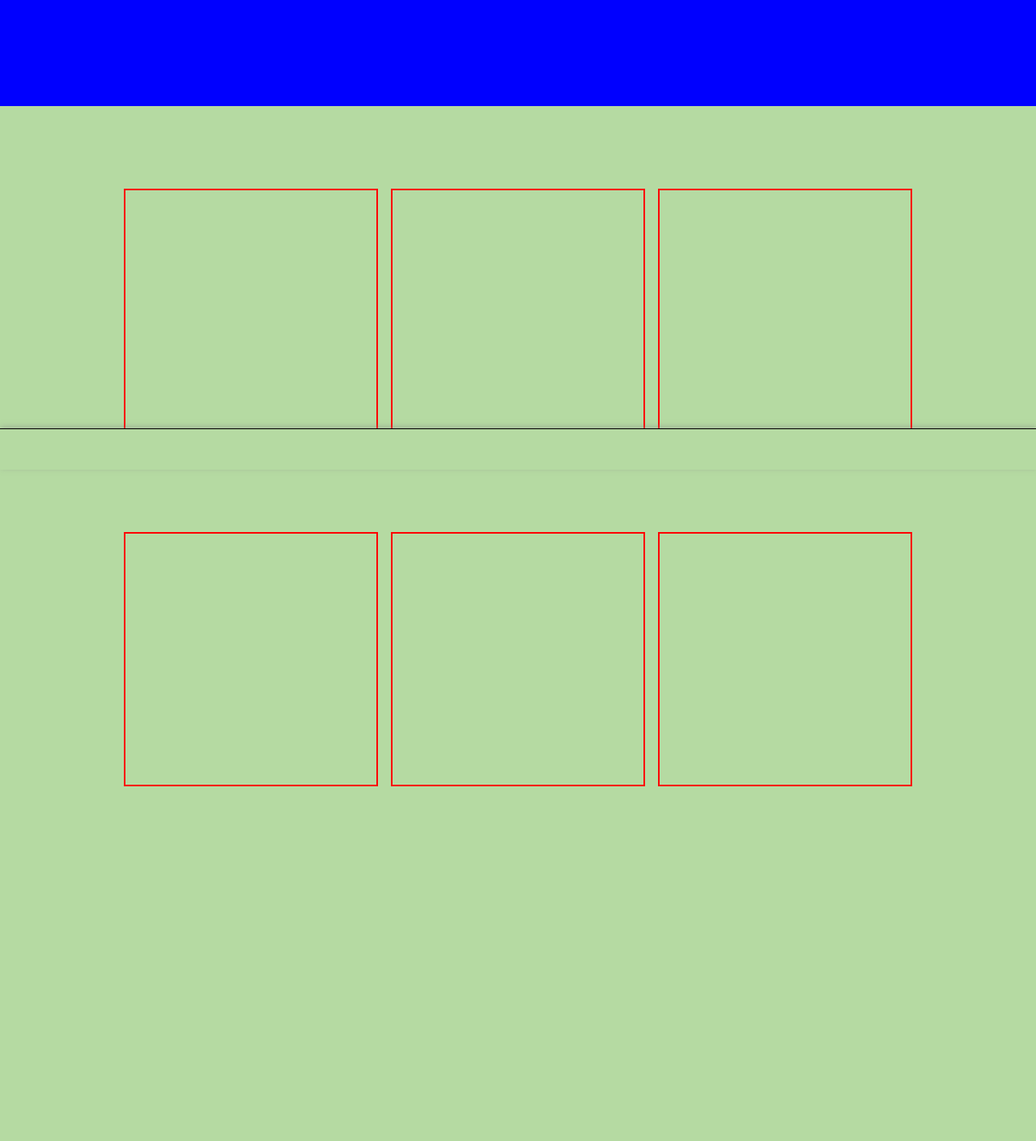
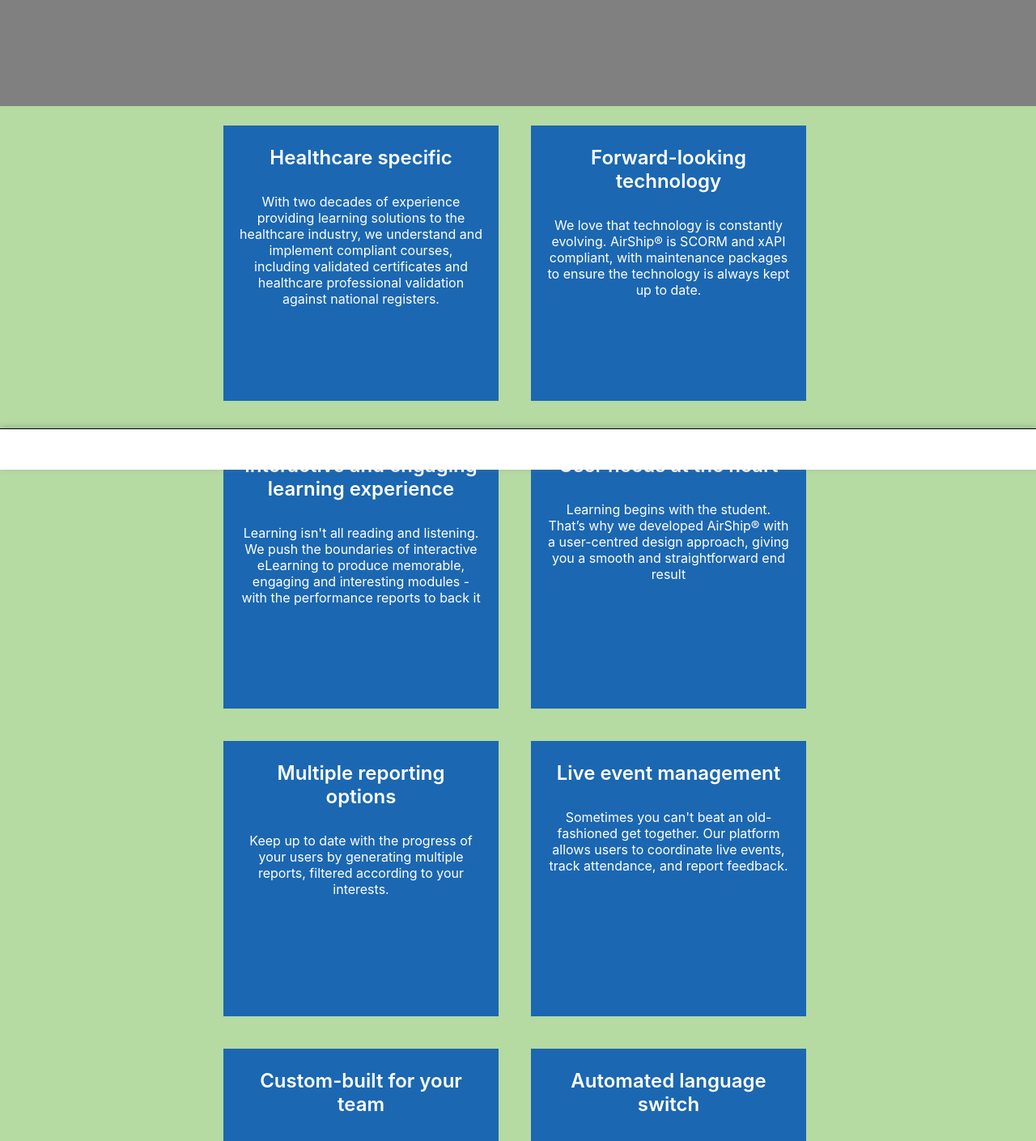
Before and after one commit to Radical-Departures/hack-oholics, a React (Create React App) app: page / in a window 1280 px wide. Shown: the part 220-1629 px from the top of the page at 81% size. Before the commit the page ends 1203 px from the top, so only its background shows below. Built offline with nearby package versions, Linux system fonts and the light colour scheme.

Commit message:
feat(styling): styling etc

```diff
--- a/src/App.js
+++ b/src/App.js
@@ -12,11 +12,6 @@ function App() {
         <NavBar />
         <Hero/>
         <Card />
-        <Card />
-        <Card />
-        <Card />
-        <Card />
-        <Card />
         <Footer />
     </div>
   );
--- a/src/components/navigation/Card/index.jsx
+++ b/src/components/navigation/Card/index.jsx
@@ -7,21 +7,33 @@ import { fonts } from '../../../styles/global';
 
 const CardStyle = styled.div`
 font: ${fonts.primary};
-color: ${colors.primary};
-display: inline-block;
-padding: 5px;
+background-color: ${colors.secondary} ;
+color: white;
+padding: 20px;
 text-align: left;
 height: 300px;
 width: 300px;
-padding: 5px;
-margin: 10px;
-margin-top: 100px;
-
+margin: 20px;
+float: left;
 text-align: center;
-outline: 2px solid red;
 `;
 
-const labelTexter = "hiyas"
+const CardBox = styled.div`
+max-width: 60vw;
+margin: 0 auto;
+`;
+
+const CardTitle = styled.div`
+font: ${fonts.secondary};
+margin: 5px 5px 30px 5px;
+font-weight: 600;
+color: white;
+font-size: 24px;
+
+`;
+
+
+const labelTexter = "tthsdgdfsas"
 
 
 function cardLabel(labelText) {
@@ -33,17 +45,22 @@ function cardLabel(labelText) {
   }
 }
 
-function cardTitle(titleText) {
-
-}
 
 
 class Card extends React.PureComponent {
 
-
 renderContent = () => {
-return <CardStyle>
-      </CardStyle>
+return <CardBox >
+          <CardStyle><CardTitle>Healthcare specific</CardTitle>With two decades of experience providing learning solutions to the healthcare industry, we understand and implement compliant courses, including validated certificates and healthcare professional validation against national registers.</CardStyle>
+          <CardStyle><CardTitle>Forward-looking technology</CardTitle>We love that technology is constantly evolving. AirShip® is SCORM and xAPI compliant, with maintenance packages to ensure the technology is always kept up to date.</CardStyle>
+          <CardStyle><CardTitle>Interactive and engaging learning experience</CardTitle>Learning isn't all reading and listening. We push the boundaries of interactive eLearning to produce memorable, engaging and interesting modules - with the performance reports to back it</CardStyle>
+          <CardStyle><CardTitle>User needs at the heart</CardTitle>Learning begins with the student. That’s why we developed AirShip® with a user-centred design approach, giving you a smooth and straightforward end result</CardStyle>
+          <CardStyle><CardTitle>Multiple reporting options</CardTitle>Keep up to date with the progress of your users by generating multiple reports, filtered according to your interests.</CardStyle>
+          <CardStyle><CardTitle>Live event management</CardTitle>Sometimes you can't beat an old-fashioned get together. Our platform allows users to coordinate live events, track attendance, and report feedback.</CardStyle>
+          <CardStyle><CardTitle>Custom-built for your team</CardTitle>Our bespoke package enables a complete redesign of the front-end, tailored to your brand, as well as custom features packages to ensure you're only paying for what you need.</CardStyle>
+          <CardStyle><CardTitle>Automated language switch</CardTitle>In a global age, we recognise the importance of cross-country learning. Our platform is designed to allow toggling between 5 European languages.</CardStyle>
+          <CardStyle><CardTitle>Caters for the modern learning experience</CardTitle>We believe learning should happen anywhere and everywhere. Our LMS is available on tablet, desktop, and is coming soon for mobile</CardStyle>
+       </CardBox>
   }
 
   render() {
--- a/src/components/navigation/Footer/index.jsx
+++ b/src/components/navigation/Footer/index.jsx
@@ -5,7 +5,7 @@ import { fonts } from '../../../styles/global';
 
 const FooterBar = styled.div`
 width: 100%;
-background-color: ${colors.primary};
+background-color: white;
 height: 50px;
 bottom: 0;
 position: fixed;
--- a/src/components/navigation/Hero/index.jsx
+++ b/src/components/navigation/Hero/index.jsx
@@ -13,7 +13,7 @@ text-align: left;
 height: 300px;
 width: 100vw;
 text-align: center;
-background-color: blue;
+background-color: grey;
 `;
 
 
--- a/src/components/navigation/NavBar/index.jsx
+++ b/src/components/navigation/NavBar/index.jsx
@@ -5,7 +5,7 @@ import { fonts } from '../../../styles/global';
 
 const MainNavBar = styled.div`
 width: 100%;
-background-color: ${colors.primary};
+background-color: white;
 height: 50px;
 top: 0;
 -webkit-box-shadow: 0px 6px 7px 0px rgba(138,138,138,0.50);
@@ -16,8 +16,8 @@ border-bottom: 1px solid black;
 `;
 
 const NavLink = styled.div`
-font: ${fonts.primary};
-color: ${colors.secondary};
+font: black;
+color: black;
 display: inline-block;
 padding: 5px;
 padding-right: 50px;
```
Also changed, not shown: 1 other file (tests, documents, lock files or other folders).
